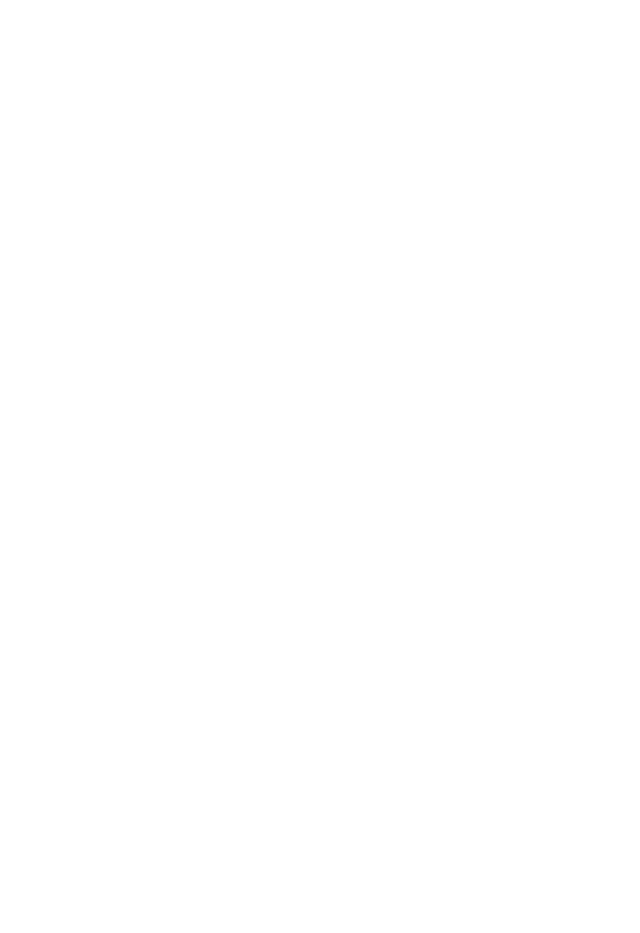
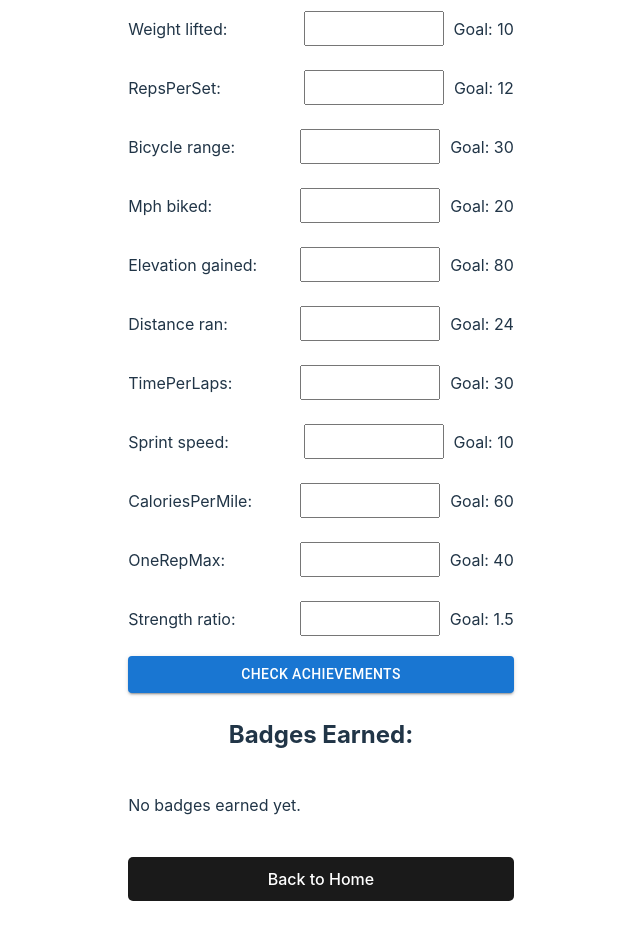
Before and after one commit to rubinp22/group4_cs370, a React (Vite) app: page /RewardAchievements in a window 1280 px wide. Before the commit this address had no page. Shown: the part 160-1093 px from the top of the page, without its empty margins (319-959 px from the left). Before the commit the page ends 800 px from the top, so only its background shows below. Built offline with nearby package versions, Linux system fonts and the light colour scheme.

Commit message:
Reward achievements for user and provide badges for goal

```diff
--- a/src/App.jsx
+++ b/src/App.jsx
@@ -13,6 +13,7 @@
 import CyclingMetrics from './pages/CyclingMetrics';
 import SwimmingMetrics from './pages/SwimmingMetrics';
 import LeaderBoard from './pages/LeaderBoard';
+import RewardAchievements from './pages/RewardAchievements';
 
 function App() {
   return (
@@ -31,6 +32,7 @@
           <Route path="/fitnessTypes/CyclingMetrics" element={<CyclingMetrics/>}/>
           <Route path="/fitnessTypes/SwimmingMetrics" element={<SwimmingMetrics/>}/>
           <Route path="/LeaderBoard" element={<LeaderBoard/>}/>
+          <Route path="/RewardAchievements" element={<RewardAchievements/>}/>
         </Routes>
       </Router>
     </>
--- a/src/pages/HomePage.jsx
+++ b/src/pages/HomePage.jsx
@@ -4,9 +4,10 @@
 
     return (
       <div>
-        <h2>Fitness Tracker</h2>
-        <p>Take charge of your health</p>
+        <h1>Fitness Tracker</h1>
+        <h3>Take charge of your health:</h3>
         <Link to="./fitnessTypes" className="button-link">My Metrics</Link>
+        <Link to="./RewardAchievements" className="button-link">Achievements</Link>
         <Link to="./LeaderBoard" className="button-link">Leaderboard</Link>
       </div>
     );
--- /dev/null
+++ b/src/pages/RewardAchievements.jsx
@@ -0,0 +1,85 @@
+import React, { useState } from 'react';
+import { Stack, Button, Chip, Box } from '@mui/material';
+import { Link } from 'react-router-dom';
+
+const RewardAchievements = () => {
+  const [metrics, setMetrics] = useState({});
+  const [badges, setBadges] = useState([]);
+
+  const fitnessGoals = {
+    Miles_ran: { goal: 5, badge: "Endurance Runner" },
+    Weight_lifted: { goal: 10, badge: "Heavy Lifter" },
+    RepsPerSet: { goal: 12, badge: "Big Sets" },
+    Bicycle_range: { goal: 30, badge: "Cyclist Winner" },
+    Mph_biked: { goal: 20, badge: "Speed Cycler" },
+    Elevation_gained: { goal: 80, badge: "Mountain Gainer" },
+    Distance_ran: { goal: 24, badge: "Long Distance Goal" },
+    TimePerLaps: { goal: 30, badge: "Speed Swimmer" },
+    Sprint_speed: { goal: 10, badge: "Good Sprinter" },
+    CaloriesPerMile: { goal: 60, badge: "Calorie Burner" },
+    OneRepMax: { goal: 40, badge: "Strong Lifter" },
+    Strength_ratio: { goal: 1.5, badge: "Strength Badge" },
+  };
+
+  const handleInputChange = (e) => {
+    const { name, value } = e.target;
+    setMetrics((prev) => ({ ...prev, [name]: Number(value) }));
+  };
+
+  const checkAchievements = () => {
+    const earnedBadges = [];
+    Object.keys(metrics).forEach((metric) => {
+      if (metrics[metric] >= fitnessGoals[metric].goal) {
+        earnedBadges.push(fitnessGoals[metric].badge);
+      }
+    });
+    setBadges(earnedBadges);
+  };
+
+  return (
+    <Stack spacing={3}>
+      <h1>Fitness Tracker</h1>
+      {Object.keys(fitnessGoals).map((metric) => (
+        <Box key={metric} display="flex" alignItems="center" justifyContent="space-between">
+          <label>{`${metric.replace("_", " ")}: `}</label>
+          <Box display="flex" alignItems="center">
+            <input
+              type="number"
+              name={metric}
+              value={metrics[metric] || ""}
+              onChange={handleInputChange}
+              style={{ padding: "8px", width: "120px", marginRight: "10px" }}
+            />
+            <span>{`Goal: ${fitnessGoals[metric].goal}`}</span>
+          </Box>
+        </Box>
+      ))}
+      <Button
+        variant="contained"
+        color="primary"
+        onClick={checkAchievements}
+        style={{ marginTop: "20px" }}
+      >
+        Check Achievements
+      </Button>
+      <h2>Badges Earned:</h2>
+      <Box display="flex" flexWrap="wrap" gap={2}>
+        {badges.length > 0 ? (
+          badges.map((badge, index) => (
+            <Chip
+              key={index}
+              label={badge}
+              color="primary"
+              style={{ fontSize: '16px', padding: '10px 20px', backgroundColor: '#ffb74d' }}
+            />
+          ))
+        ) : (
+          <p>No badges earned yet.</p>
+        )}
+      </Box>
+      <Link to="../" className="button-link">Back to Home</Link>
+    </Stack>
+  );
+};
+
+export default RewardAchievements;
```
Also changed, not shown: src/rewardachievements.jsx (added).
